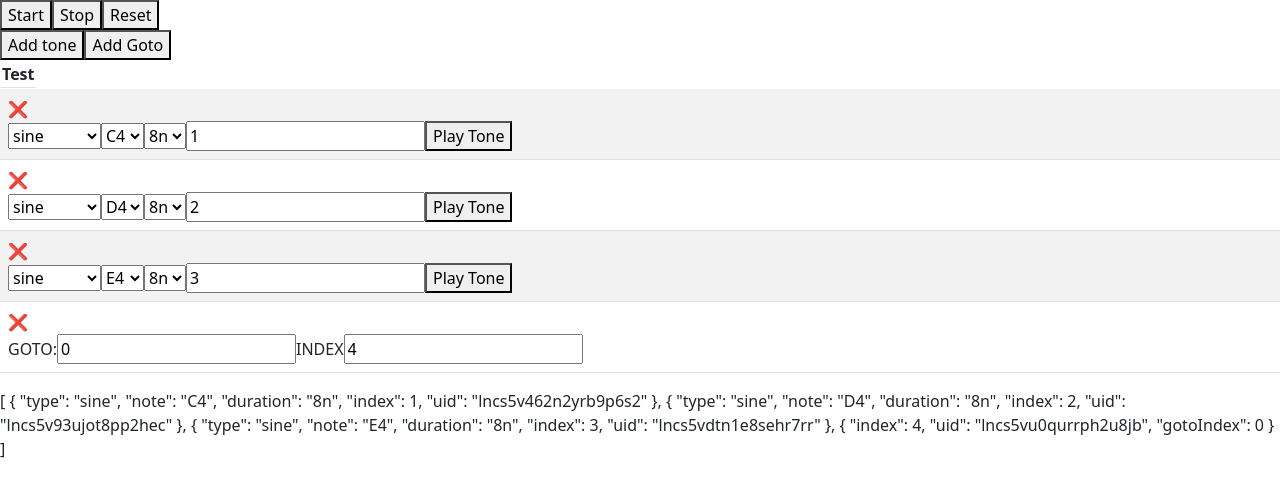
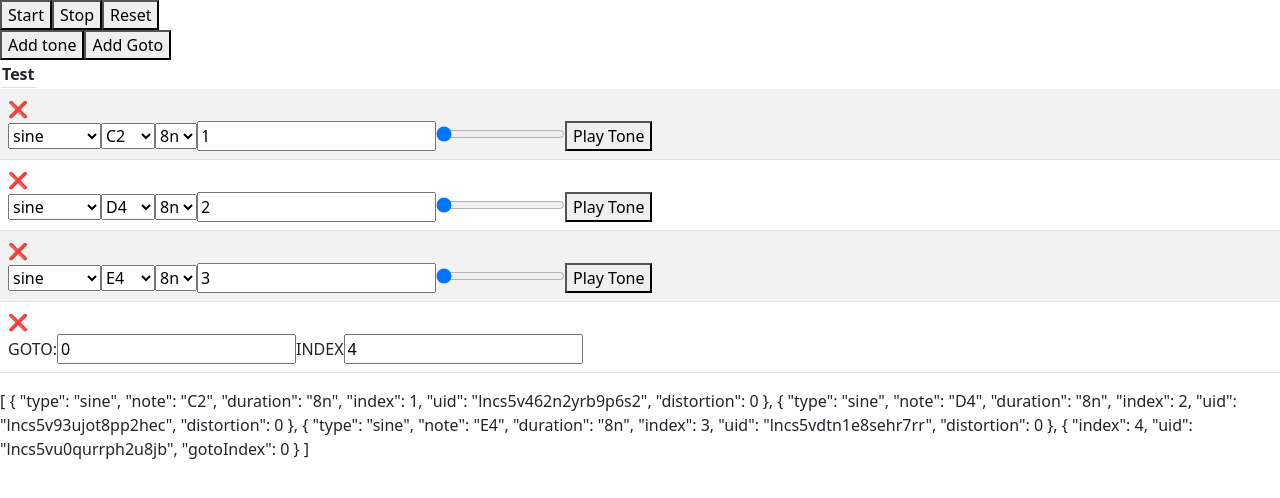
Before and after one commit to jcianci12/angulartone, an Angular app: page / in a window 1280 px wide. Shown: the top 498 px of the page. Built offline with nearby package versions, Linux system fonts and the light colour scheme.

Commit message:
distortion and extra notes

```diff
--- a/src/app/app.component.ts
+++ b/src/app/app.component.ts
@@ -16,7 +16,7 @@ export class AppComponent {
   }
 
   addTone() {
-    this.player.addTone('sine', 'C4', "8n", 1, generateUID());
+    this.player.addTone('sine', 'C4', "8n", 1, generateUID(),0);
   }
   addGoto(){
     this.player.addGoto(1, generateUID(),1);
--- a/src/app/interfaces/tone.ts
+++ b/src/app/interfaces/tone.ts
@@ -4,6 +4,7 @@ export interface ToneInterface {
     duration: string;
     index:number;
     uid:string;
+    distortion: number;
   }
 
   export interface Goto {
--- a/src/app/services/TonePlayer.ts
+++ b/src/app/services/TonePlayer.ts
@@ -4,9 +4,9 @@ import { BehaviorSubject, Subject } from "rxjs";
 
 export class ToneManager {
     tones: (ToneInterface|Goto)[] = [
-        { "type": "sine", "note": "C4", "duration": "8n", "index": 1, "uid": "lncs5v462n2yrb9p6s2" },
-        { "type": "sine", "note": "D4", "duration": "8n", "index": 2, "uid": "lncs5v93ujot8pp2hec" },
-        { "type": "sine", "note": "E4", "duration": "8n", "index": 3, "uid": "lncs5vdtn1e8sehr7rr" },
+        { "type": "sine", "note": "C2", "duration": "8n", "index": 1, "uid": "lncs5v462n2yrb9p6s2",distortion:0 },
+        { "type": "sine", "note": "D4", "duration": "8n", "index": 2, "uid": "lncs5v93ujot8pp2hec",distortion:0 },
+        { "type": "sine", "note": "E4", "duration": "8n", "index": 3, "uid": "lncs5vdtn1e8sehr7rr",distortion:0 },
         { "index": 4, "uid": "lncs5vu0qurrph2u8jb", "gotoIndex": 0 }
       ];
 
@@ -21,8 +21,8 @@ export class ToneManager {
 
    }
 
-    addTone(type: string, note: string, duration: string, index: number,uid:string) {
-        this.tones.push({ type, note, duration, index,uid });
+    addTone(type: string, note: string, duration: string, index: number,uid:string,distortion:number) {
+        this.tones.push({ type, note, duration, index,uid ,distortion});
         this.tonessubject.next(this.tones)
     }
     addGoto(index: number,uid:string,gotoIndex:number) {
--- a/src/app/services/tone.ts
+++ b/src/app/services/tone.ts
@@ -1,4 +1,3 @@
-// tone.service.ts
 import { Injectable } from '@angular/core';
 import * as Tone from 'tone';
 
@@ -10,9 +9,10 @@ export class ToneService {
 
   constructor() { }
 
-  playTone(tone: {type: string, note: string, duration: string}) {
+  playTone(tone: {type: string, note: string, duration: string, distortion: number}) {
+    const distortion = new Tone.Distortion(tone.distortion).toDestination();
+    const synth = new Tone.PolySynth(Tone.Synth).connect(distortion).toDestination();
     synth.triggerAttackRelease(tone.note, tone.duration);
   }
 
 }
-const synth = new Tone.PolySynth(Tone.Synth).toDestination();
--- a/src/app/tone/tone.component.html
+++ b/src/app/tone/tone.component.html
@@ -1,4 +1,3 @@
-
 <div [ngClass]="{'highlight': tone.index == time}">
   <select [(ngModel)]="tone.type" >
     <option *ngFor="let t of types" [value]="t">{{t}}</option>
@@ -10,5 +9,7 @@
     <option *ngFor="let d of durations" [value]="d">{{d}}</option>
   </select>
   <input [(ngModel)]="tone.index" type="number">
+  <!-- Add this line -->
+  <input [(ngModel)]="tone.distortion" type="range" min="0" max="1" step="0.1">
   <button (click)="playTone()">Play Tone</button>
 </div>
--- a/src/app/tone/tone.component.ts
+++ b/src/app/tone/tone.component.ts
@@ -14,9 +14,9 @@ import { ToneManager } from '../services/TonePlayer';
   providers:[ToneService]
 })
 export class ToneComponent implements OnInit {
-  @Input() tone:ToneInterface = {duration:"8n",index:1,note:"C4",type:"sine",uid:"1"};
+  @Input() tone:ToneInterface = {duration:"8n",index:1,note:"C4",type:"sine",uid:"1",distortion:0};
   durations = ['8n', '4n', '2n']; // Update durations to use Tone.js rhythmic values
-  notes = ['C4','D4','E4','F4','G4','A4','B4','C5'] // Update notes to use scientific pitch notation
+  notes = this.generatePianoKeys()
       types = ['sine', 'square', 'sawtooth', 'triangle'];
 time = 0
   subscription: any;
@@ -41,4 +41,19 @@ this.time = t
   ngOnDestroy() {
     this.subscription.unsubscribe();
   }
+  generatePianoKeys() {
+    const notes = ['C', 'C#', 'D', 'D#', 'E', 'F', 'F#', 'G', 'G#', 'A', 'A#', 'B'];
+    let pianoKeys = [];
+
+    for (let i = 0; i < 8; i++) {
+      for (let note of notes) {
+        pianoKeys.push(note + i);
+      }
+    }
+
+    // Add the last C note
+    pianoKeys.push('C8');
+
+    return pianoKeys;
+  }
 }
```
